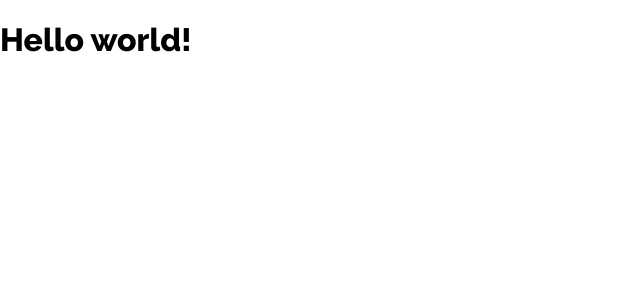
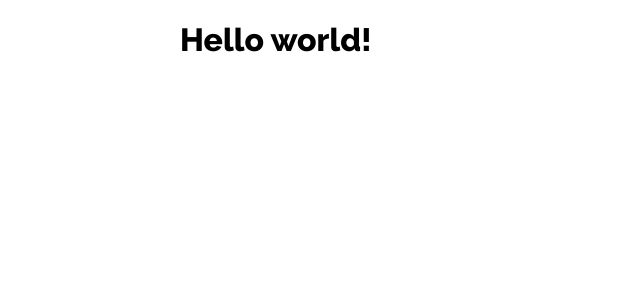
Before and after one commit to juliuscc/speak.exchange, a Next.js app: page / in a window 1280 px wide. Shown: the top 300 px of the page, without its empty margins (0-640 px from the left). Built offline with nearby package versions, Linux system fonts and the light colour scheme.

Commit message:
Adds Alignment Container (#7)

```diff
--- /dev/null
+++ b/components/fragments/Container.js
@@ -0,0 +1,20 @@
+import styled from 'styled-components'
+import screenSizes from '../../utils/screen-sizes'
+
+const Container = styled.div`
+  width: 80%;
+  max-width: 960px;
+  margin: 0 auto;
+  padding: 0 20px;
+  box-sizing: border-box;
+
+  @media screen and (max-width: ${screenSizes.tablet.max}) {
+    width: 85%;
+  }
+
+  @media screen and (max-width: ${screenSizes.smallPhone.max}) {
+    width: 100%;
+  }
+`
+
+export default Container
--- a/pages/index.js
+++ b/pages/index.js
@@ -1,3 +1,9 @@
-const Home = () => <h1>Hello world!</h1>
+import Container from '../components/fragments/Container'
+
+const Home = () => (
+  <Container>
+    <h1>Hello world!</h1>
+  </Container>
+)
 
 export default Home
```
